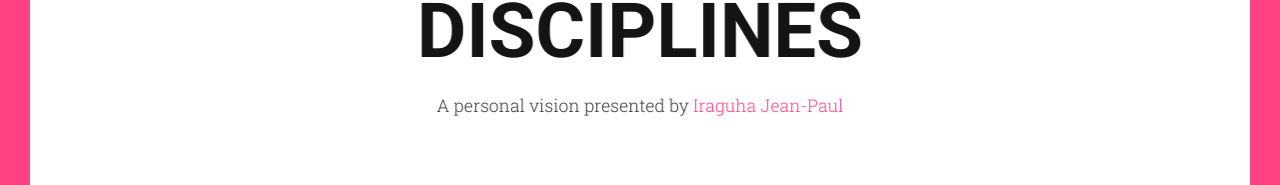
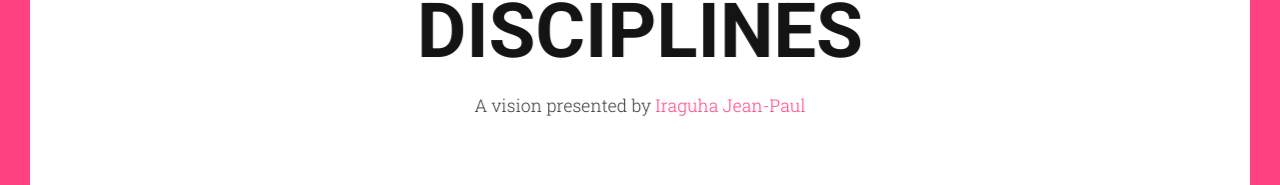
Before and after one commit to jiraguha/start-up-developer, a website: page index.html in a window 1280 px wide. Shown: the part 423-608 px from the top of the page. Drawn offline with nearby package versions, Linux system fonts and the light colour scheme; files that its build step writes are made by us from their sources.

Commit message:
correction

```diff
--- a/index.html
+++ b/index.html
@@ -44,7 +44,7 @@
             <h1>Software development disciplines</h1>
             <h3></h3>
             <p>
-                <small>A personal vision presented by <a href="https://github.com/jiraguha">Iraguha Jean-Paul</a></small>
+                <small>A vision presented by <a href="https://github.com/jiraguha">Iraguha Jean-Paul</a></small>
             </p>
         </section>
 
```
